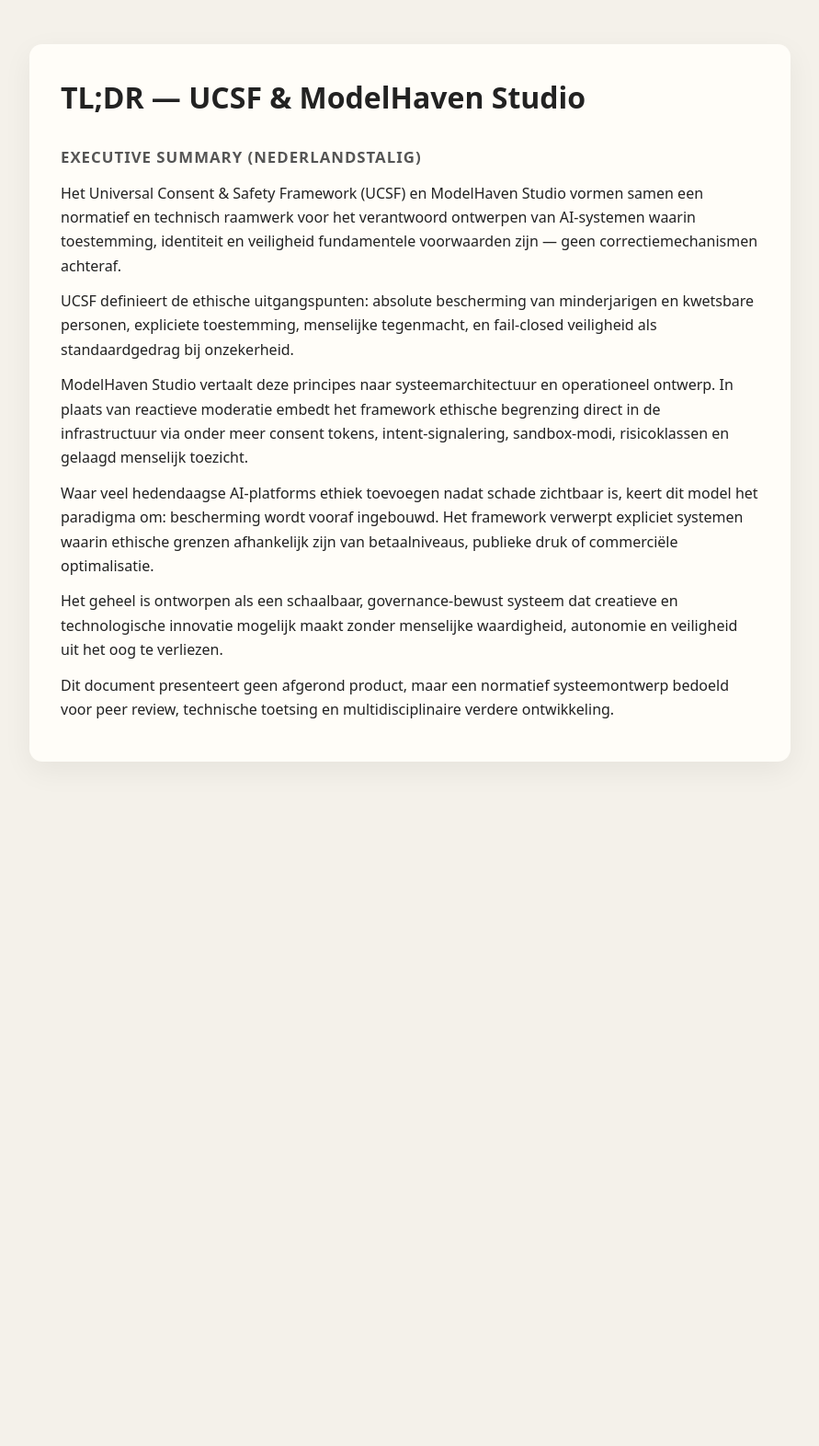
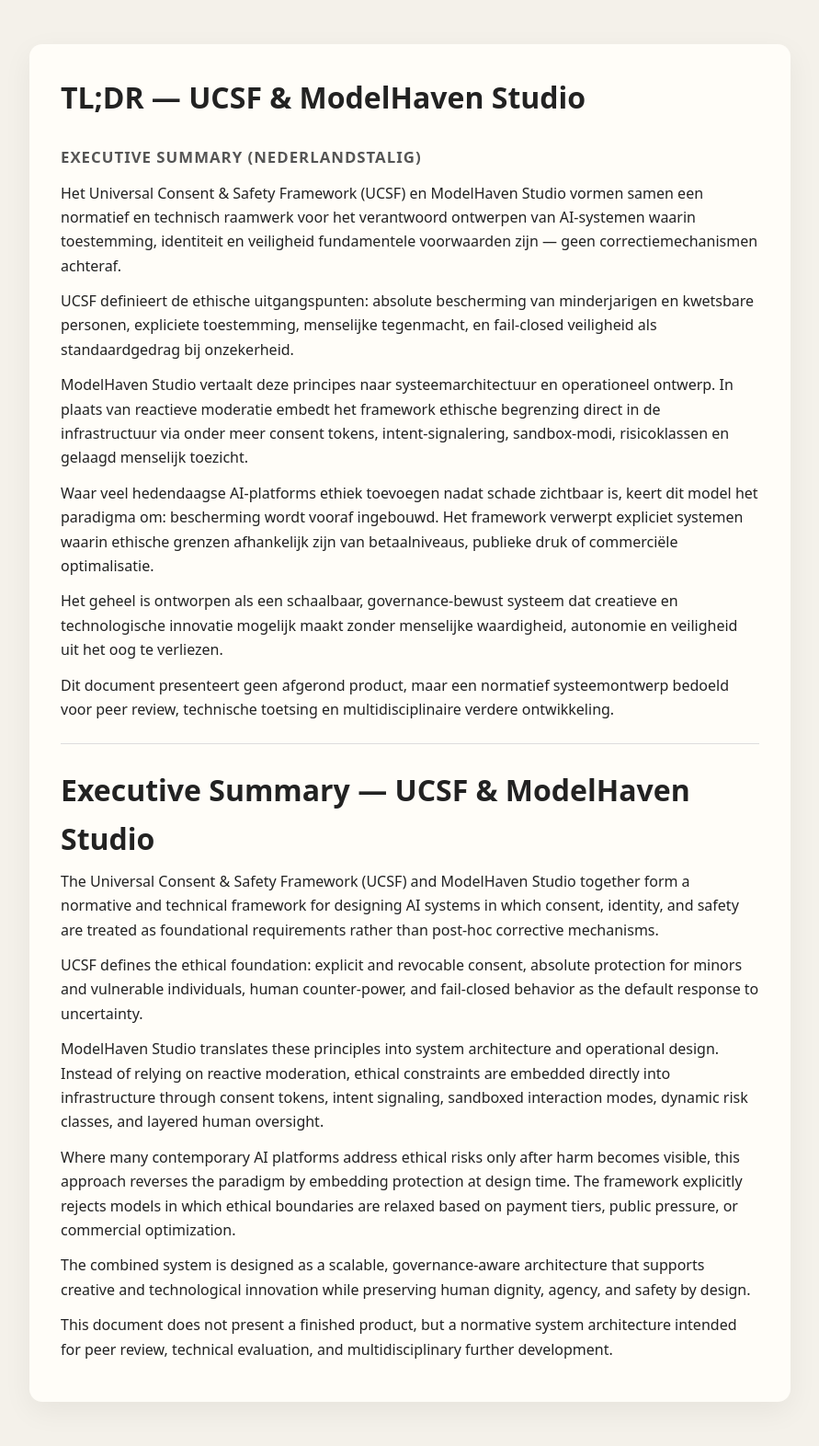
Before and after one commit to MartijnBruzzese/ModelHaven-Studio, a Jekyll site: the page built from EXECUTIVE_SUMMARY.md, in a window 1280 px wide. Shown: the whole page at 92% size, without its empty margins (194-1085 px from the left). Built offline with Jekyll 4.4.1, drawn with Linux system fonts in a browser that asks for light colours; our own code applies the rules of GitHub Pages for plain Markdown files; before the commit the page ends 900 px from its top, so only the background shows below that.

Commit message:
Update EXECUTIVE_SUMMARY.md

```diff
--- a/EXECUTIVE_SUMMARY.md
+++ b/EXECUTIVE_SUMMARY.md
@@ -13,3 +13,19 @@ Waar veel hedendaagse AI-platforms ethiek toevoegen nadat schade zichtbaar is, k
 Het geheel is ontworpen als een schaalbaar, governance-bewust systeem dat creatieve en technologische innovatie mogelijk maakt zonder menselijke waardigheid, autonomie en veiligheid uit het oog te verliezen.
 
 Dit document presenteert geen afgerond product, maar een normatief systeemontwerp bedoeld voor peer review, technische toetsing en multidisciplinaire verdere ontwikkeling.
+
+---
+
+# Executive Summary — UCSF & ModelHaven Studio
+
+The Universal Consent & Safety Framework (UCSF) and ModelHaven Studio together form a normative and technical framework for designing AI systems in which consent, identity, and safety are treated as foundational requirements rather than post-hoc corrective mechanisms.
+
+UCSF defines the ethical foundation: explicit and revocable consent, absolute protection for minors and vulnerable individuals, human counter-power, and fail-closed behavior as the default response to uncertainty.
+
+ModelHaven Studio translates these principles into system architecture and operational design. Instead of relying on reactive moderation, ethical constraints are embedded directly into infrastructure through consent tokens, intent signaling, sandboxed interaction modes, dynamic risk classes, and layered human oversight.
+
+Where many contemporary AI platforms address ethical risks only after harm becomes visible, this approach reverses the paradigm by embedding protection at design time. The framework explicitly rejects models in which ethical boundaries are relaxed based on payment tiers, public pressure, or commercial optimization.
+
+The combined system is designed as a scalable, governance-aware architecture that supports creative and technological innovation while preserving human dignity, agency, and safety by design.
+
+This document does not present a finished product, but a normative system architecture intended for peer review, technical evaluation, and multidisciplinary further development.
```
